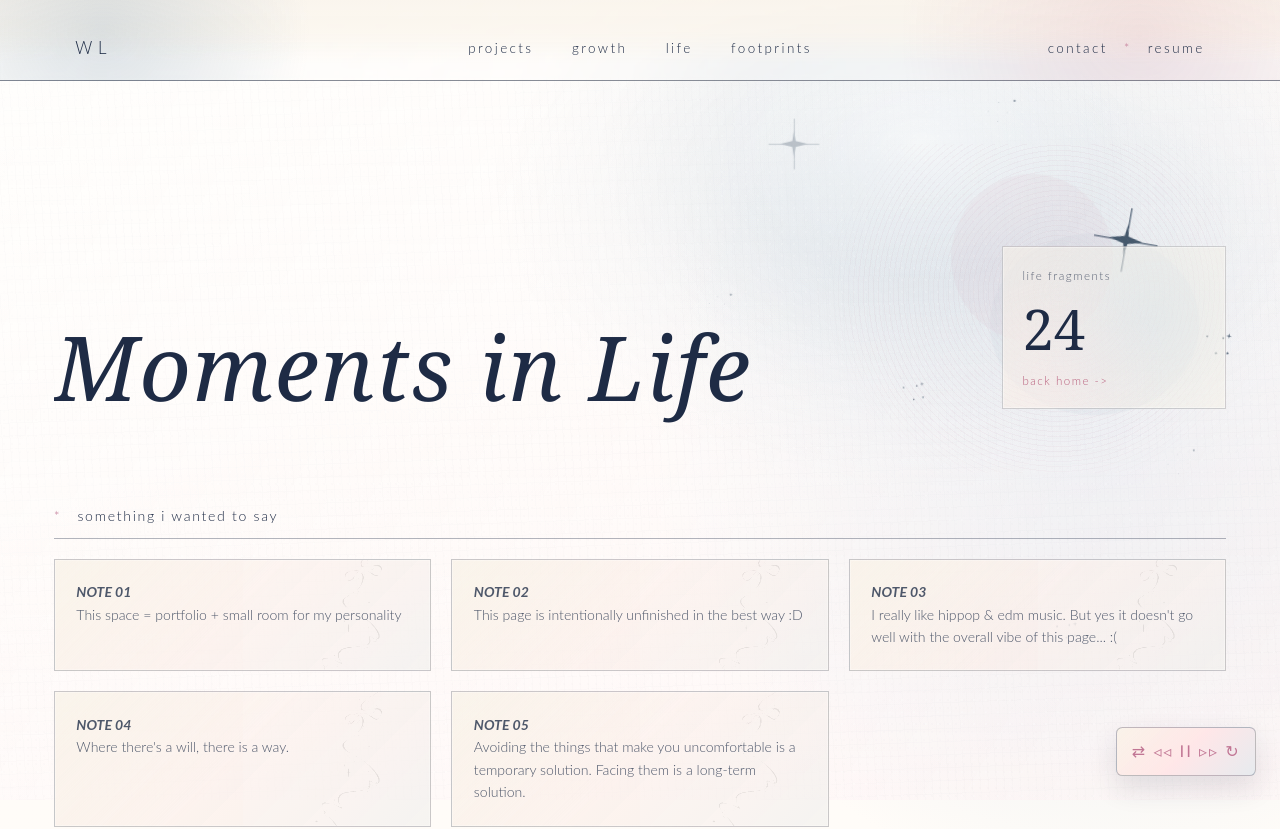
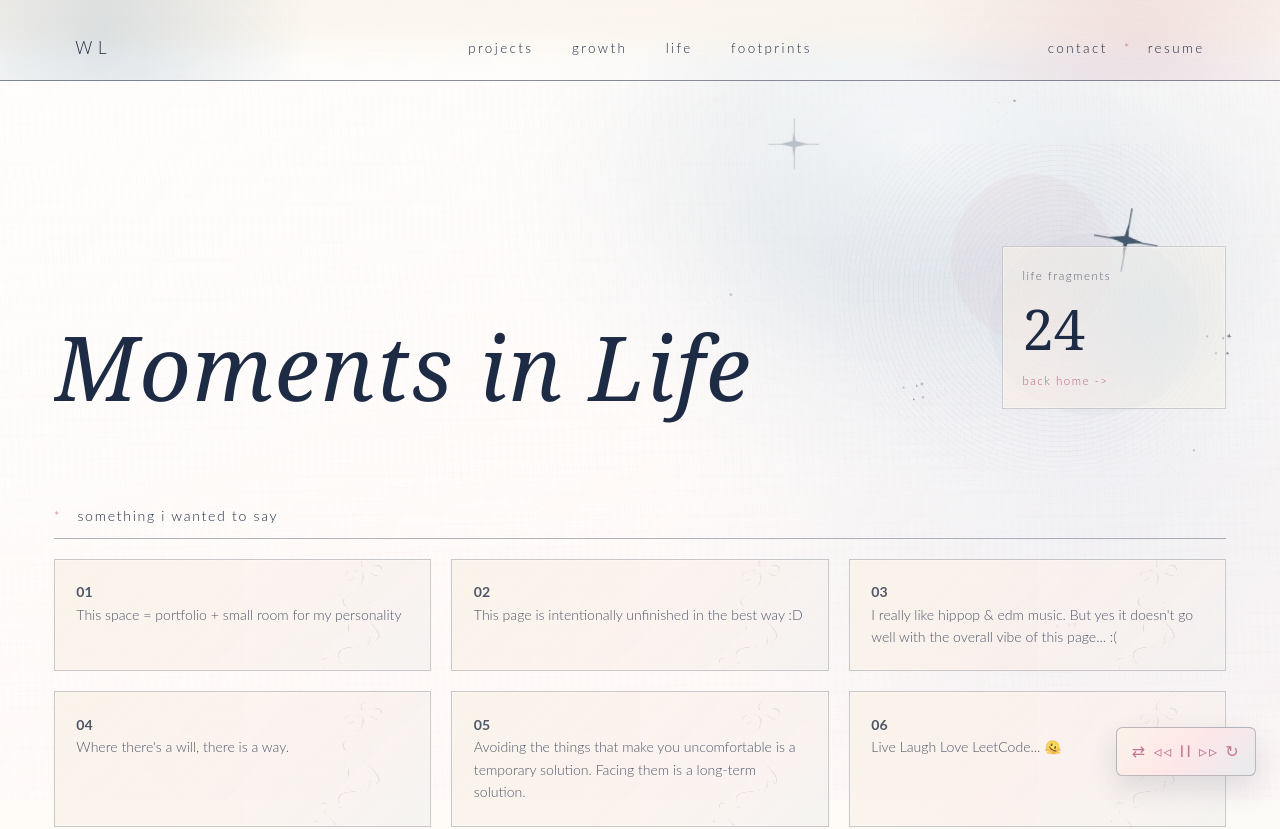
Before and after one commit to wiwiwashere/wiwiwashere.github.io, a Next.js app: page /life in a window 1280 px wide. Shown: the top 829 px of the page. Built offline with nearby package versions, Linux system fonts and the light colour scheme.

Commit message:
minor ui changes

```diff
--- a/app/experience/page.tsx
+++ b/app/experience/page.tsx
@@ -35,7 +35,7 @@ export default function ExperiencePage() {
         <div className="skills-archive-grid">
           {skills.map((group, index) => (
             <article key={group.category} className="skills-archive-card">
-              <p className="archive-kicker">{String(index + 1).padStart(2, "0")} / stack</p>
+              <p className="archive-kicker">{String(index + 1).padStart(2, "0")}</p>
               <h2>{group.category}</h2>
               <div>
                 {group.items.map((item) => <span key={item}>{item}</span>)}
--- a/app/globals.css
+++ b/app/globals.css
@@ -36,7 +36,7 @@
   --font-display-weight: 500;
   --font-body: "Lato", sans-serif;
   --font-body-weight: 300;
-  --font-label: var(--font-body);
+  --font-label: var(--font-code);
   --font-code: "Lato", sans-serif;
 
   --paper: #fffafc;
@@ -1646,9 +1646,8 @@ body:has(.home-reference-page) .global-butterfly .butterfly-trail-two {
 .archive-kicker {
   color: #2f445a;
   font-size: 0.72rem;
-  font-weight: 700;
-  font-style: italic;
-  letter-spacing: 0.16em;
+  font-weight: 400;
+  letter-spacing: 0.12em;
   text-transform: uppercase;
 }
 
--- a/app/life/page.tsx
+++ b/app/life/page.tsx
@@ -25,7 +25,9 @@ export default function LifePage() {
         <div className="diary-fragment-grid">
           {diaryNotes.map((note, index) => (
             <article key={note} className="diary-fragment-card">
-              <p className="archive-kicker">note {String(index + 1).padStart(2, "0")}</p>
+              <p className="archive-kicker" style={{fontWeight: 700}}>
+                {String(index + 1).padStart(2, "0")}
+              </p>
               <p>{note}</p>
             </article>
           ))}
--- a/data/life.ts
+++ b/data/life.ts
@@ -233,4 +233,5 @@ export const diaryNotes = [
   "I really like hippop & edm music. But yes it doesn't go well with the overall vibe of this page... :(",
   "Where there's a will, there is a way.",
   "Avoiding the things that make you uncomfortable is a temporary solution. Facing them is a long-term solution.",
+  "Live Laugh Love LeetCode... 🫠"
 ];
```
